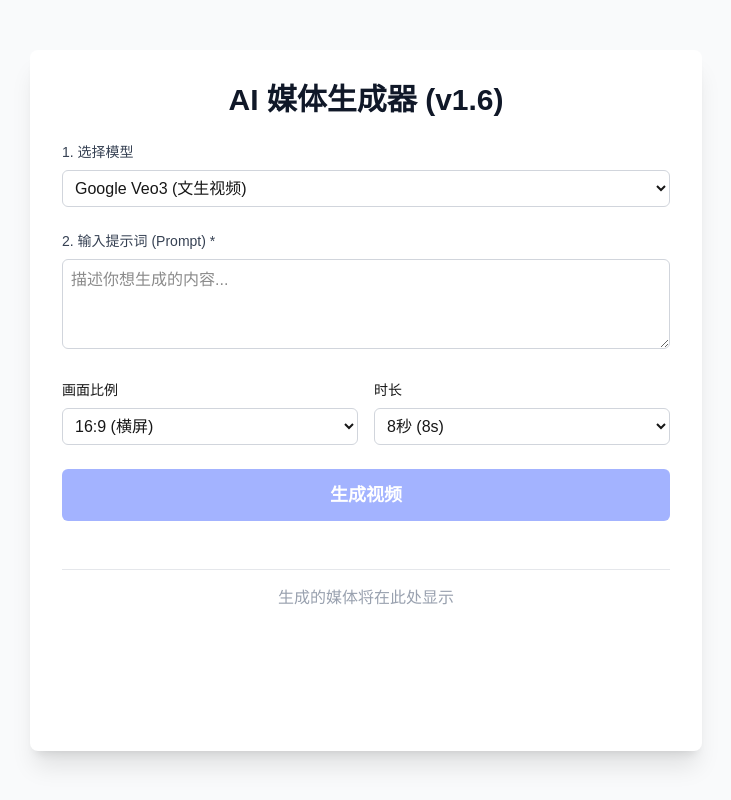
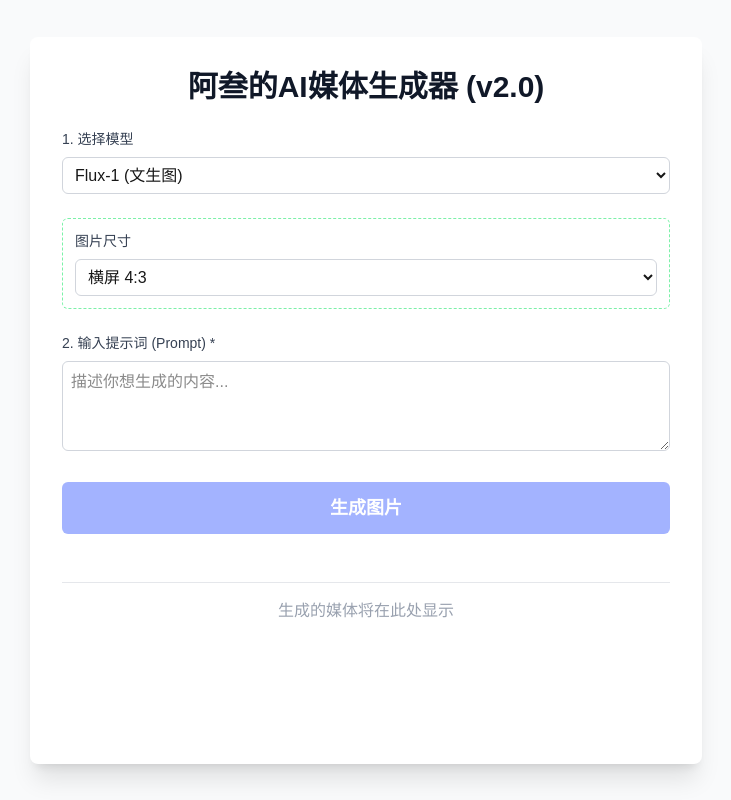
Before and after one commit to komjourney/my-fal-video-app, a Next.js app: page / in a window 1280 px wide. Shown: the whole page, without its empty margins (274-1005 px from the left). Built offline with nearby package versions, Linux system fonts and the light colour scheme; what @fal-ai/client would draw is missing.

Commit message:
更改网页主题 添加模型开关

```diff
--- a/components/VideoGenerator.jsx
+++ b/components/VideoGenerator.jsx
@@ -1,6 +1,4 @@
-// components/VideoGenerator.jsx (版本 v1.6 - 终极决战修复版)
-// flux-1-schnell 测试正常并返回图片
-// kling-2.1-master 正常返回视频
+// components/VideoGenerator.jsx (版本 v2.0 - 最终毕业版 ft. 总开关)
 
 "use client";
 
@@ -12,50 +10,106 @@ fal.config({
   proxyUrl: "/api/fal/proxy",
 });
 
-// --- 常量定义 ---
-const MODEL_ID_VEO3 = "fal-ai/veo3";
-const MODEL_ID_KLING_V2 = "fal-ai/kling-video/v2.1/master/image-to-video";
-const MODEL_ID_FLUX = "fal-ai/flux-1/schnell";
 
-// --- 默认值与选项定义 ---
-const VEO3_DEFAULTS = { duration: '8s', aspectRatio: '16:9', durationOptions: [{ value: '8s', label: '8秒 (8s)' }], aspectRatioOptions: [ { value: '16:9', label: '16:9 (横屏)' }, { value: '9:16', label: '9:16 (竖屏)' }, ], };
-const KLING_V2_DEFAULTS = { duration: '5', aspectRatio: '16:9', negativePrompt: 'blur, distort, and low quality', cfgScale: '0.5', durationOptions: [ { value: '5', label: '5秒' }, { value: '10', label: '10秒' }, ], aspectRatioOptions: [ { value: '16:9', label: '16:9 (横屏)' }, { value: '9:16', label: '9:16 (竖屏)' }, { value: '1:1', label: '1:1 (方屏)' }, ], };
-const FLUX_DEFAULTS = { image_size: 'landscape_4_3', imageSizeOptions: [ { value: 'square_hd', label: '高清正方形 (1024x1024)'}, { value: 'square', label: '普通正方形 (512x512)'}, { value: 'portrait_4_3', label: '竖屏 4:3'}, { value: 'portrait_16_9', label: '竖屏 16:9'}, { value: 'landscape_4_3', label: '横屏 4:3'}, { value: 'landscape_16_9', label: '横屏 16:9'}, ] };
+// =======================================================================
+// ===================  AI 模型总开关 (中央配置文件)  ===================
+// =======================================================================
+// 在这里管理你所有的模型。
+// 只需将 isActive 的值在 true 和 false 之间切换，即可开启或关闭模型！
+const MODELS_CONFIG = [
+  {
+    id: "fal-ai/flux-1/schnell",
+    name: "Flux-1 (文生图)",
+    type: 'image',
+    isActive: true, // <-- 想关闭Flux，就改成 false
+    defaults: {
+      image_size: 'landscape_4_3',
+      options: [
+          { value: 'square_hd', label: '高清正方形 (1024x1024)'},
+          { value: 'square', label: '普通正方形 (512x512)'},
+          { value: 'portrait_4_3', label: '竖屏 4:3'},
+          { value: 'portrait_16_9', label: '竖屏 16:9'},
+          { value: 'landscape_4_3', label: '横屏 4:3'},
+          { value: 'landscape_16_9', label: '横屏 16:9'},
+      ]
+    }
+  },
+  {
+    id: "fal-ai/veo3",
+    name: "Google Veo3 (文生视频)",
+    type: 'video',
+    isActive: false, // <-- 想关闭Veo3，就改成 false
+    defaults: {
+      duration: '8s', aspectRatio: '16:9',
+      durationOptions: [{ value: '8s', label: '8秒 (8s)' }],
+      aspectRatioOptions: [ { value: '16:9', label: '16:9 (横屏)' }, { value: '9:16', label: '9:16 (竖屏)' }, ],
+    }
+  },
+  {
+    id: "fal-ai/kling-video/v2.1/master/image-to-video",
+    name: "Kling v2.1 (图生视频)",
+    type: 'video',
+    isActive: false, // <-- 想关闭Kling，就改成 false
+    defaults: {
+      duration: '5', aspectRatio: '16:9', negativePrompt: 'blur, distort, and low quality', cfgScale: '0.5',
+      durationOptions: [ { value: '5', label: '5秒' }, { value: '10', label: '10秒' }, ],
+      aspectRatioOptions: [ { value: '16:9', label: '16:9 (横屏)' }, { value: '9:16', label: '9:16 (竖屏)' }, { value: '1:1', label: '1:1 (方屏)' }, ],
+    }
+  },
+];
+// =======================================================================
+// ===================     总开关配置结束     ===================
+// =======================================================================
+
+
+// 根据配置筛选出所有激活的模型
+const activeModels = MODELS_CONFIG.filter(model => model.isActive);
+// 动态设置初始默认选中的模型为激活列表的第一个
+const initialModel = activeModels.length > 0 ? activeModels[0] : null;
+
 
 export function VideoGenerator() {
   // --- 状态定义 ---
-  const [selectedModel, setSelectedModel] = useState(MODEL_ID_VEO3);
+  const [selectedModelId, setSelectedModelId] = useState(initialModel?.id || '');
+
+  // 动态获取当前选中模型的完整配置
+  const selectedModelConfig = MODELS_CONFIG.find(m => m.id === selectedModelId);
+
+  // 通用状态
   const [prompt, setPrompt] = useState('');
-  const [duration, setDuration] = useState(VEO3_DEFAULTS.duration);
-  const [aspectRatio, setAspectRatio] = useState(VEO3_DEFAULTS.aspectRatio);
-  const [imageFile, setImageFile] = useState(null);
-  const [imagePreviewUrl, setImagePreviewUrl] = useState(null);
-  const [negativePrompt, setNegativePrompt] = useState(KLING_V2_DEFAULTS.negativePrompt);
-  const [cfgScale, setCfgScale] = useState(KLING_V2_DEFAULTS.cfgScale);
-  const [imageSize, setImageSize] = useState(FLUX_DEFAULTS.image_size);
-  const [durationOptions, setDurationOptions] = useState(VEO3_DEFAULTS.durationOptions);
-  const [aspectRatioOptions, setAspectRatioOptions] = useState(VEO3_DEFAULTS.aspectRatioOptions);
-  const [imageSizeOptions, setImageSizeOptions] = useState(FLUX_DEFAULTS.imageSizeOptions);
   const [mediaUrl, setMediaUrl] = useState(null);
   const [mediaType, setMediaType] = useState('none');
   const [isLoading, setIsLoading] = useState(false);
   const [error, setError] = useState(null);
   const [logs, setLogs] = useState([]);
 
+  // 参数状态
+  const [duration, setDuration] = useState(initialModel?.defaults?.duration || '');
+  const [aspectRatio, setAspectRatio] = useState(initialModel?.defaults?.aspectRatio || '');
+  const [imageFile, setImageFile] = useState(null);
+  const [imagePreviewUrl, setImagePreviewUrl] = useState(null);
+  const [negativePrompt, setNegativePrompt] = useState(initialModel?.defaults?.negativePrompt || '');
+  const [cfgScale, setCfgScale] = useState(initialModel?.defaults?.cfgScale || '');
+  const [imageSize, setImageSize] = useState(initialModel?.defaults?.image_size || '');
+
   useEffect(() => {
     return () => { if (imagePreviewUrl) { URL.revokeObjectURL(imagePreviewUrl); } };
   }, [imagePreviewUrl]);
 
+  // --- 核心逻辑函数 (全部由配置驱动) ---
   const handleModelChange = (newModelId) => {
-    setSelectedModel(newModelId);
+    setSelectedModelId(newModelId);
+    const newModelConfig = MODELS_CONFIG.find(m => m.id === newModelId);
+
+    // 重置所有状态
     setPrompt(''); setMediaUrl(null); setMediaType('none'); setError(null); setLogs([]); setImageFile(null); setImagePreviewUrl(null);
-    if (newModelId === MODEL_ID_KLING_V2) {
-      setDuration(KLING_V2_DEFAULTS.duration); setAspectRatio(KLING_V2_DEFAULTS.aspectRatio); setNegativePrompt(KLING_V2_DEFAULTS.negativePrompt); setCfgScale(KLING_V2_DEFAULTS.cfgScale); setDurationOptions(KLING_V2_DEFAULTS.durationOptions); setAspectRatioOptions(KLING_V2_DEFAULTS.aspectRatioOptions);
-    } else if (newModelId === MODEL_ID_FLUX) {
-      setImageSize(FLUX_DEFAULTS.image_size); setImageSizeOptions(FLUX_DEFAULTS.imageSizeOptions);
-    } else {
-      setDuration(VEO3_DEFAULTS.duration); setAspectRatio(VEO3_DEFAULTS.aspectRatio); setDurationOptions(VEO3_DEFAULTS.durationOptions); setAspectRatioOptions(VEO3_DEFAULTS.aspectRatioOptions);
-    }
+
+    // 根据新模型的配置设置默认参数
+    setDuration(newModelConfig?.defaults?.duration || '');
+    setAspectRatio(newModelConfig?.defaults?.aspectRatio || '');
+    setNegativePrompt(newModelConfig?.defaults?.negativePrompt || '');
+    setCfgScale(newModelConfig?.defaults?.cfgScale || '');
+    setImageSize(newModelConfig?.defaults?.image_size || '');
   };
 
   const handleFileChange = (e) => {
@@ -64,94 +118,86 @@ export function VideoGenerator() {
   };
 
   const handleGenerate = async () => {
-    if (isLoading || !prompt.trim() || (isKling && !imageFile)) {
-        if (!isLoading && isKling && !imageFile) setError("使用 Kling 模型必须上传一张起始图片。");
+    // ...前面逻辑基本不变...
+    if (isLoading || !prompt.trim() || (selectedModelConfig?.id.includes('kling') && !imageFile)) {
+        if (!isLoading && selectedModelConfig?.id.includes('kling') && !imageFile) setError("使用 Kling 模型必须上传一张起始图片。");
         return;
     }
     setIsLoading(true); setError(null); setMediaUrl(null); setMediaType('none'); setLogs(["任务开始..."]);
 
     try {
-      let inputPayload = {};
-      if (isKling) {
-        // [终极修复: 参数类型] 确保 duration 和 cfg_scale 都是 Number 类型
-        inputPayload = {
-          prompt: prompt,
-          image_url: imageFile,
-          duration: parseInt(duration, 10), // 必须是数字 5 或 10
-          aspect_ratio: aspectRatio,
-          negative_prompt: negativePrompt,
-          cfg_scale: parseFloat(cfgScale) || 0.5, // 必须是浮点数
-        };
-      } else if (isFlux) {
-        inputPayload = { prompt: prompt, image_size: imageSize, };
-      } else {
-        inputPayload = { prompt: prompt, aspect_ratio: aspectRatio, duration: duration, };
+      let inputPayload = { prompt };
+      // 动态构建参数包
+      if (selectedModelConfig.id.includes('kling')) {
+        Object.assign(inputPayload, { image_url: imageFile, duration: parseInt(duration, 10), aspect_ratio: aspectRatio, negative_prompt: negativePrompt, cfg_scale: parseFloat(cfgScale) });
+      } else if (selectedModelConfig.id.includes('flux')) {
+        Object.assign(inputPayload, { image_size: imageSize });
+      } else if (selectedModelConfig.id.includes('veo3')) {
+        Object.assign(inputPayload, { aspect_ratio: aspectRatio, duration: duration });
       }
-      setLogs(current => [...current, `正在调用模型 ${selectedModel}...`]);
-      console.log(`开始请求 fal.ai, 模型: ${selectedModel}, 参数:`, inputPayload);
-      const result = await fal.subscribe(selectedModel, {
+
+      console.log(`开始请求 fal.ai, 模型: ${selectedModelId}, 参数:`, inputPayload);
+      const result = await fal.subscribe(selectedModelId, {
         input: inputPayload, pollInterval: 5000, logs: true,
         onQueueUpdate: (update) => { if (update.logs) setLogs(current => [...current, ...update.logs.map(l => l.message)]); },
       });
       console.log('接收到的完整结果:', result);
 
-      let finalUrl = null;
-      let finalType = 'none';
-      if (isFlux) {
-        finalUrl = result?.data?.images?.[0]?.url; finalType = 'image';
+      const finalUrl = selectedModelConfig.type === 'image'
+          ? (result?.data?.images?.[0]?.url)
+          : (result?.data?.video?.url || result?.video?.url);
+
+      if (finalUrl) {
+        setMediaUrl(finalUrl); setMediaType(selectedModelConfig.type); setLogs(current => [...current, `${selectedModelConfig.type === 'image' ? '图片' : '视频'}生成成功!`]);
       } else {
-        finalUrl = result?.data?.video?.url || result?.video?.url; finalType = 'video';
-      }
-      if (finalUrl) {
-        setMediaUrl(finalUrl); setMediaType(finalType); setLogs(current => [...current, `${finalType === 'image' ? '图片' : '视频'}生成成功!`]);
-      } else {
-        throw new Error(`模型返回了非预期的${finalType === 'image' ? '图片' : '视频'}数据结构。`);
+        throw new Error(`模型返回了非预期的${selectedModelConfig.type}数据结构。`);
       }
     } catch (err) {
       const errorMessage = '处理失败: ' + (err.message || err.toString() || '未知错误');
-      setError(errorMessage); setLogs(current => [...current, errorMessage]); console.error("生成媒体出错:", err);
+      setError(errorMessage); setLogs(current => [...current, errorMessage]);
     } finally {
-      setIsLoading(false); console.log("请求结束.");
+      setIsLoading(false);
     }
   };
 
-  const isKling = selectedModel === MODEL_ID_KLING_V2;
-  const isFlux = selectedModel === MODEL_ID_FLUX;
+  const isKling = selectedModelConfig?.id.includes('kling');
   const isButtonDisabled = isLoading || !prompt.trim() || (isKling && !imageFile);
 
+  // --- 返回 UI 界面 (完全由配置驱动) ---
   return (
     <div className="w-full max-w-2xl mx-auto p-6 sm:p-8 bg-white shadow-xl rounded-lg space-y-6">
-       <h1 className="text-3xl font-bold text-center text-gray-900">AI 媒体生成器 (v1.6)</h1>
+       <h1 className="text-3xl font-bold text-center text-gray-900">阿叁的AI媒体生成器 (v2.0)</h1>
        <div className="space-y-2">
         <label htmlFor="model" className="block text-sm font-medium text-gray-700">1. 选择模型</label>
-        <select id="model" className="w-full p-2 border border-gray-300 rounded-md" value={selectedModel} onChange={(e) => handleModelChange(e.target.value)} disabled={isLoading}>
-          <option value={MODEL_ID_VEO3}>Google Veo3 (文生视频)</option>
-          <option value={MODEL_ID_KLING_V2}>Kling v2.1 (图生视频)</option>
-          <option value={MODEL_ID_FLUX}>Flux-1 (文生图)</option>
+        <select id="model" className="w-full p-2 border border-gray-300 rounded-md" value={selectedModelId} onChange={(e) => handleModelChange(e.target.value)} disabled={isLoading || activeModels.length === 0}>
+            {activeModels.length > 0 ? (
+                activeModels.map(model => (
+                    <option key={model.id} value={model.id}>{model.name}</option>
+                ))
+            ) : (
+                <option>没有可用的模型</option>
+            )}
         </select>
       </div>
+
       {isKling && ( <div className="p-3 border border-dashed border-indigo-300 rounded-md"> <label className="block text-sm font-medium text-gray-700 mb-2">Kling v2.1 专属设置</label> <input id="imageUpload" type="file" accept="image/*" onChange={handleFileChange} disabled={isLoading} className="block w-full mb-2 text-sm text-gray-500 file:mr-4 file:py-2 file:px-4 file:rounded-full file:border-0 file:text-sm file:font-semibold file:bg-indigo-50 file:text-indigo-700 hover:file:bg-indigo-100"/> {imagePreviewUrl && <div className="flex justify-center mt-2"><img src={imagePreviewUrl} alt="Preview" className="max-h-40 rounded-md shadow" /></div>} </div> )}
-      {isFlux && ( <div className="space-y-2 p-3 border border-dashed border-green-300 rounded-md"> <label htmlFor="imageSize" className="block text-sm font-medium text-gray-700">图片尺寸 (Flux 专属)</label> <select id="imageSize" className="w-full p-2 border border-gray-300 rounded-md" value={imageSize} onChange={(e) => setImageSize(e.target.value)} disabled={isLoading}> {imageSizeOptions.map(opt => <option key={opt.value} value={opt.value}>{opt.label}</option>)} </select> </div> )}
+      {selectedModelConfig?.type === 'image' && ( <div className="space-y-2 p-3 border border-dashed border-green-300 rounded-md"> <label htmlFor="imageSize" className="block text-sm font-medium text-gray-700">图片尺寸</label> <select id="imageSize" className="w-full p-2 border border-gray-300 rounded-md" value={imageSize} onChange={(e) => setImageSize(e.target.value)} disabled={isLoading}> {selectedModelConfig.defaults.options.map(opt => <option key={opt.value} value={opt.value}>{opt.label}</option>)} </select> </div> )}
       <div className="space-y-2"> <label htmlFor="prompt" className="block text-sm font-medium text-gray-700">2. 输入提示词 (Prompt) *</label> <textarea id="prompt" rows={3} className="w-full p-2 border border-gray-300 rounded-md" placeholder="描述你想生成的内容..." value={prompt} onChange={(e) => setPrompt(e.target.value)} disabled={isLoading} /> </div>
 
-      {/* [终极修复: UI布局] 使用最可靠的网格布局，确保所有参数对齐 */}
+      {selectedModelConfig?.type === 'video' && (
         <div className="grid grid-cols-1 sm:grid-cols-2 gap-4">
-        {isKling ? (
+            {isKling && (
                 <>
                     <div className="space-y-2"><label htmlFor="negativePrompt" className="block text-sm font-medium">反向提示词</label><input type="text" id="negativePrompt" className="w-full p-2 border border-gray-300 rounded-md" value={negativePrompt} onChange={e=>setNegativePrompt(e.target.value)} disabled={isLoading}/></div>
                     <div className="space-y-2"><label htmlFor="cfgScale" className="block text-sm font-medium">CFG Scale</label><input type="number" id="cfgScale" step="0.1" className="w-full p-2 border border-gray-300 rounded-md" value={cfgScale} onChange={e=>setCfgScale(e.target.value)} disabled={isLoading}/></div>
-                <div className="space-y-2"> <label htmlFor="aspectRatio" className="block text-sm font-medium">画面比例</label> <select id="aspectRatio" className="w-full p-2 border border-gray-300 rounded-md" value={aspectRatio} onChange={(e) => setAspectRatio(e.target.value)} disabled={isLoading}> {aspectRatioOptions.map(opt => <option key={opt.value} value={opt.value}>{opt.label}</option>)} </select> </div>
-                <div className="space-y-2"> <label htmlFor="duration" className="block text-sm font-medium">时长</label> <select id="duration" className="w-full p-2 border border-gray-300 rounded-md" value={duration} onChange={(e) => setDuration(e.target.value)} disabled={isLoading}> {durationOptions.map(opt => <option key={opt.value} value={opt.value}>{opt.label}</option>)} </select> </div>
-            </>
-        ) : !isFlux && (
-            <>
-                <div className="space-y-2"> <label htmlFor="aspectRatio" className="block text-sm font-medium">画面比例</label> <select id="aspectRatio" className="w-full p-2 border border-gray-300 rounded-md" value={aspectRatio} onChange={(e) => setAspectRatio(e.target.value)} disabled={isLoading}> {aspectRatioOptions.map(opt => <option key={opt.value} value={opt.value}>{opt.label}</option>)} </select> </div>
-                <div className="space-y-2"> <label htmlFor="duration" className="block text-sm font-medium">时长</label> <select id="duration" className="w-full p-2 border border-gray-300 rounded-md" value={duration} onChange={(e) => setDuration(e.target.value)} disabled={isLoading}> {durationOptions.map(opt => <option key={opt.value} value={opt.value}>{opt.label}</option>)} </select> </div>
                 </>
             )}
+            <div className="space-y-2"> <label htmlFor="aspectRatio" className="block text-sm font-medium">画面比例</label> <select id="aspectRatio" className="w-full p-2 border border-gray-300 rounded-md" value={aspectRatio} onChange={(e) => setAspectRatio(e.target.value)} disabled={isLoading}> {selectedModelConfig.defaults.aspectRatioOptions.map(opt => <option key={opt.value} value={opt.value}>{opt.label}</option>)} </select> </div>
+            <div className="space-y-2"> <label htmlFor="duration" className="block text-sm font-medium">时长</label> <select id="duration" className="w-full p-2 border border-gray-300 rounded-md" value={duration} onChange={(e) => setDuration(e.target.value)} disabled={isLoading}> {selectedModelConfig.defaults.durationOptions.map(opt => <option key={opt.value} value={opt.value}>{opt.label}</option>)} </select> </div>
         </div>
+      )}
 
-      <button className={`w-full py-3 px-4 rounded-md text-white font-semibold text-lg transition-colors ${ isButtonDisabled ? 'bg-indigo-300 cursor-not-allowed' : 'bg-indigo-600 hover:bg-indigo-700' }`} onClick={handleGenerate} disabled={isButtonDisabled}> {isLoading ? '正在处理...' : `生成${isFlux ? '图片' : '视频'}`} </button>
+      <button className={`w-full py-3 px-4 rounded-md text-white font-semibold text-lg transition-colors ${ isButtonDisabled ? 'bg-indigo-300 cursor-not-allowed' : 'bg-indigo-600 hover:bg-indigo-700' }`} onClick={handleGenerate} disabled={isLoading || !selectedModelId}> {isLoading ? '正在处理...' : `生成${selectedModelConfig?.type === 'image' ? '图片' : '视频'}`} </button>
       <div className="mt-6 pt-4 border-t border-gray-200 min-h-[150px]"> {error && <div className="text-red-500 text-center mb-2 p-2 bg-red-50 rounded-md">{error}</div>} {isLoading && ( <div className="text-center text-gray-600"> <p className="mb-2">任务正在处理中...</p> <div className="mt-2 text-xs text-left bg-gray-100 p-2 rounded max-h-48 overflow-y-auto font-mono break-words"> {logs.map((log, index) => <p key={index} className="whitespace-pre-wrap">{log}</p>)} </div> </div> )} {mediaUrl && !isLoading && ( <div className="flex flex-col items-center"> <h3 className="text-lg font-semibold mb-2">生成成功！</h3> {mediaType === 'video' && <video controls src={mediaUrl} className="max-w-full rounded-md shadow-lg" autoPlay loop muted playsInline />} {mediaType === 'image' && <img src={mediaUrl} alt="Generated result" className="max-w-full rounded-md shadow-lg" />} </div> )} {!isLoading && !mediaUrl && !error && <div className="text-center text-gray-400">生成的媒体将在此处显示</div>} </div>
     </div>
   );
```
Lines whose indentation alone changed are shown as unchanged.
